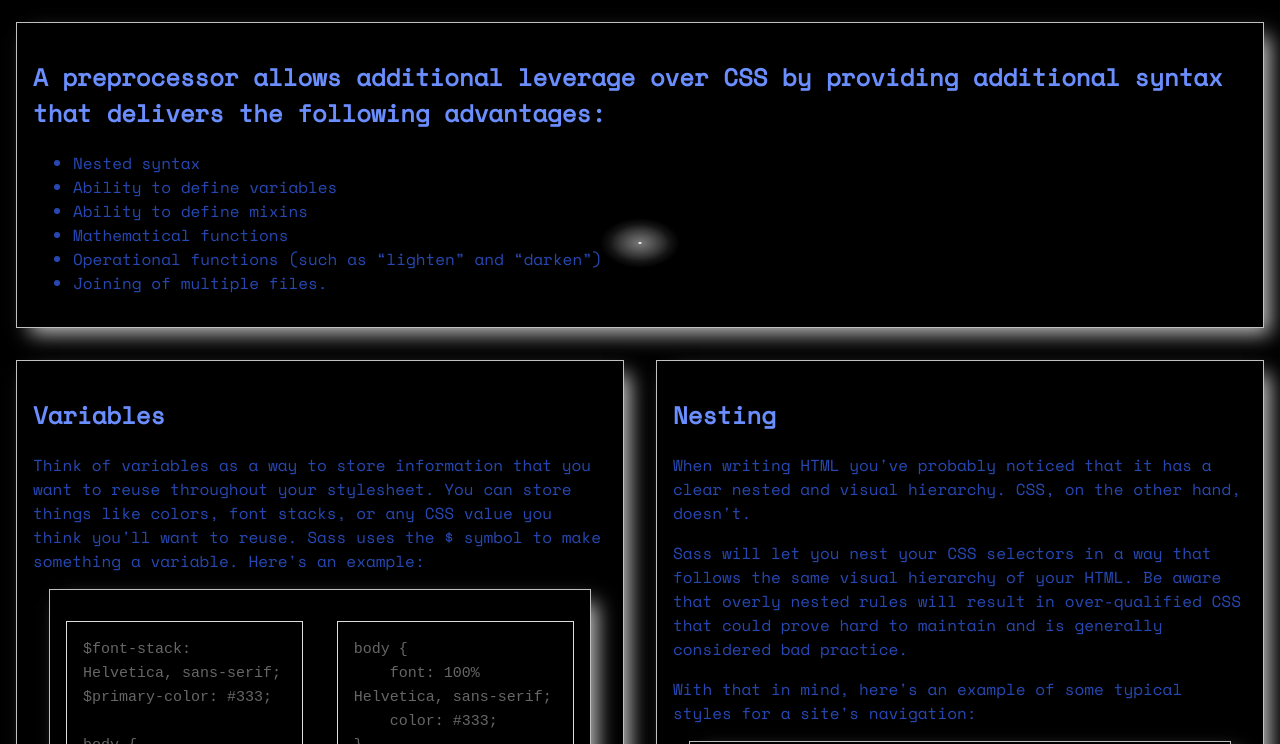
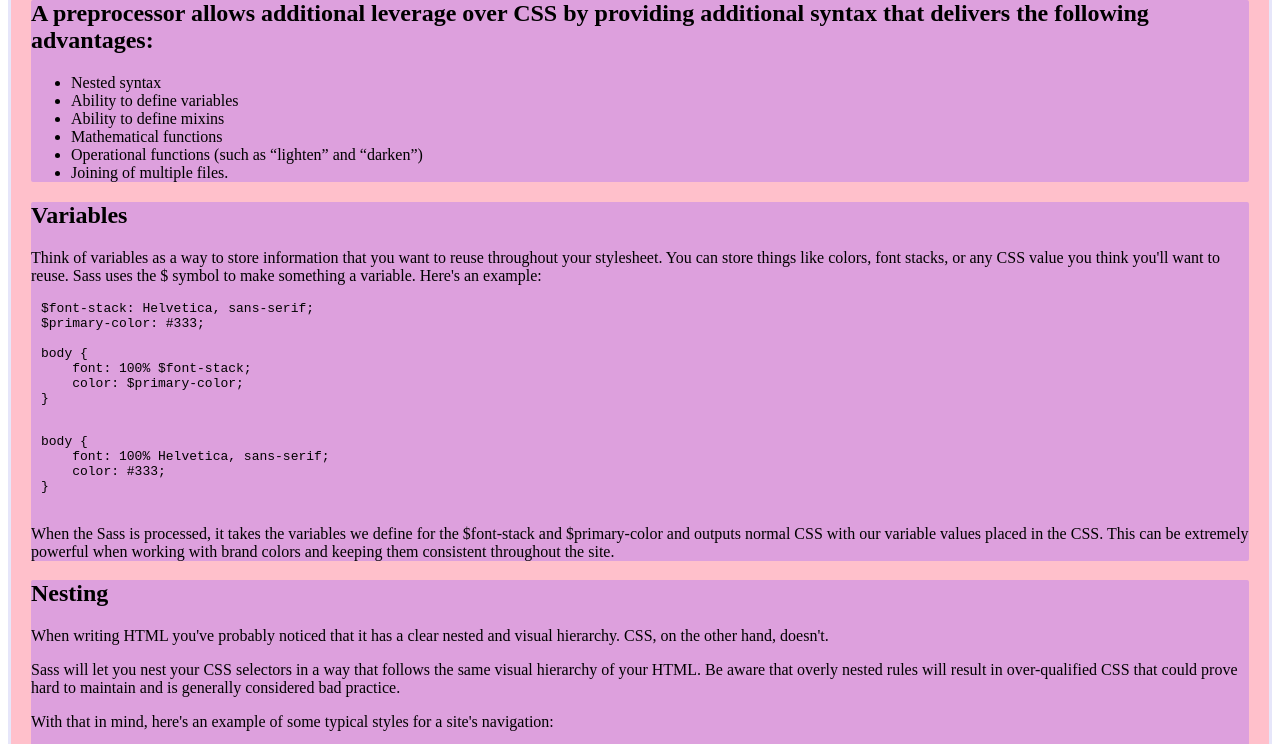
Before and after one commit to DennisVN/sass-challenge, a plain HTML site: page index.html in a window 1280 px wide. Shown: the part 157-901 px from the top of the page. Drawn offline with nearby package versions, Linux system fonts and the light colour scheme.

Commit message:
SCSS added

```diff
--- a/index.html
+++ b/index.html
@@ -47,7 +47,7 @@
       rel="stylesheet"
     />
 
-    <link href="style.css" type="text/css" rel="stylesheet" />
+    <link href="style.css" rel="stylesheet" />
   </head>
   <body>
     <header>
--- /dev/null
+++ b/style.scss
@@ -0,0 +1,14 @@
+article {
+    background-color: pink;
+    color: rgb(0, 0, 0);
+    padding: 10px;
+    border-radius: 4px;
+    border-style: solid;
+    border-color: lavender;
+
+    section {
+        background-color: plum;
+        margin: 10px;
+        border-radius: 2px;
+    }
+}
```
Also changed, not shown: style.css, 1 other file.
